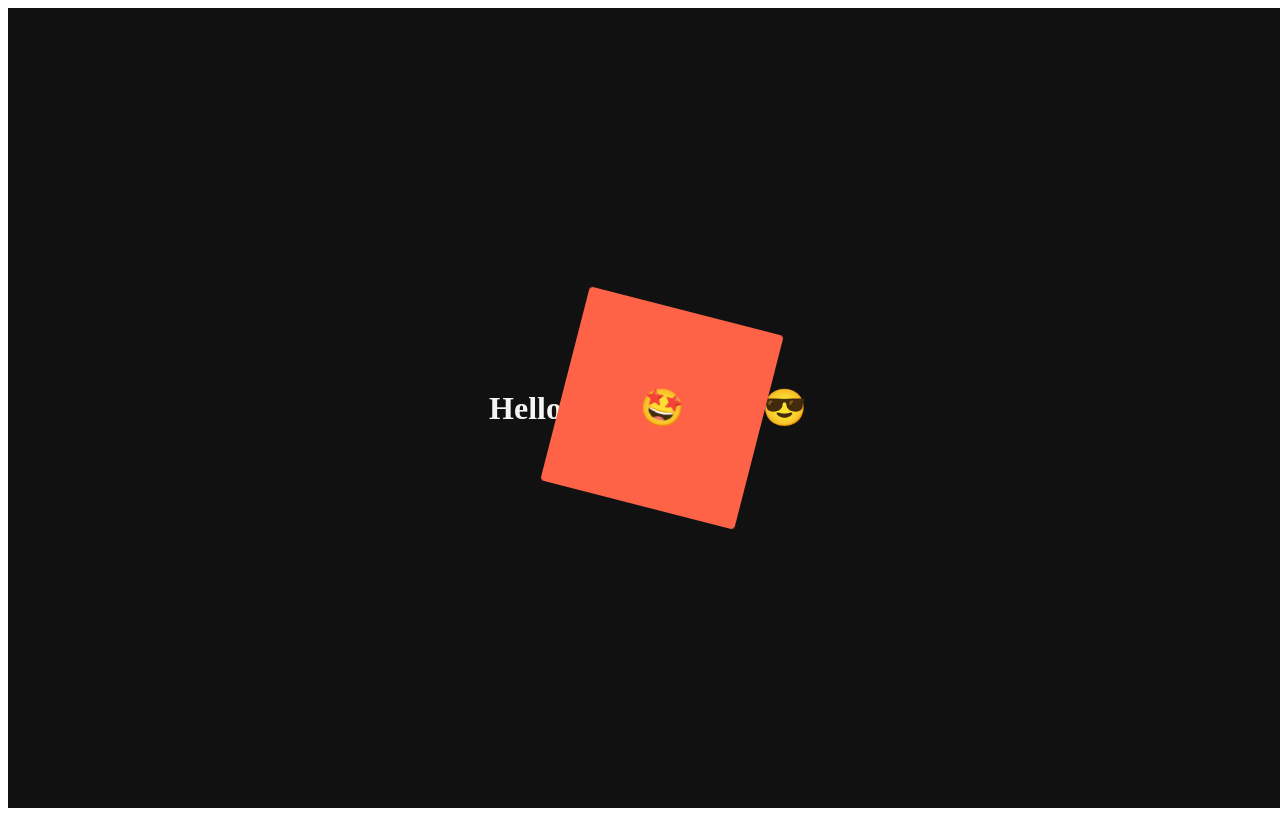
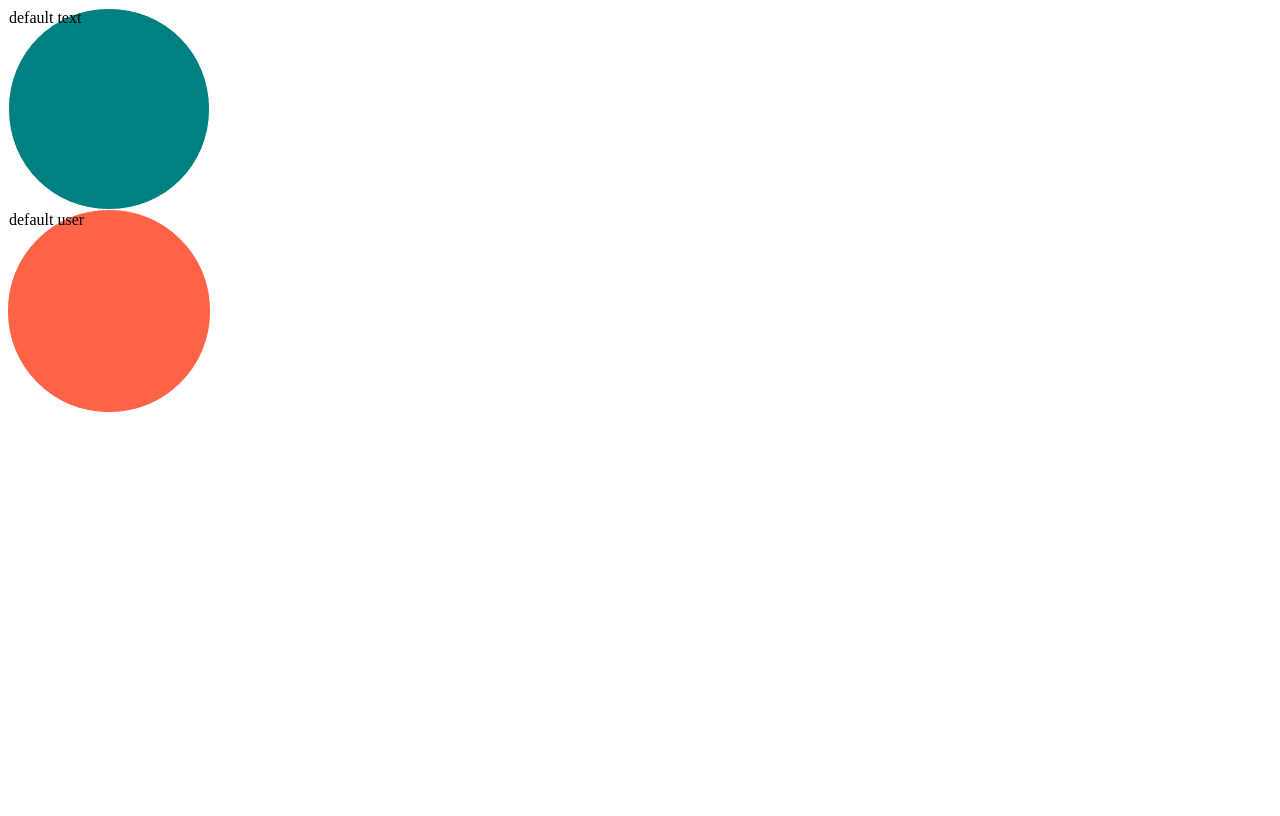
Before and after one commit to jshwang27/react-masterclass, a React (Create React App) app: page / in a window 1280 px wide. Built offline with nearby package versions, Linux system fonts and the light colour scheme.

Commit message:
#0.8 react module install

```diff
--- a/package.json
+++ b/package.json
@@ -13,6 +13,7 @@
     "react": "^17.0.2",
     "react-dom": "^17.0.2",
     "react-scripts": "5.0.0",
+    "styled-components": "^5.3.3",
     "typescript": "^4.5.5",
     "web-vitals": "^2.1.4"
   },
--- a/src/App.tsx
+++ b/src/App.tsx
@@ -1,76 +1,11 @@
-import styled, { keyframes } from "styled-components";
-
-/* 넘어온 테마 속성에 접근이 가능. */
-const Title = styled.h1`
-  color: ${(props) => props.theme.textColor};
-`;
-
-const Wrapper = styled.div`
-  display: flex;
-  height: 100vh;
-  width: 100vw;
-  justify-content: center;
-  align-items: center;
-  background-color: ${(props) => props.theme.backgroundColor};
-`;
-
-// keyframe 을 import 하여 사용
-const lotateAnimation = keyframes`
-  0% {
-    transform:rotate(0deg);
-    border-radius:0px;
-  }
-  50% {
-    transform:rotate(360deg);
-    border-radius:100px;
-  }
-  100% {
-    transform:rotate(0deg);
-    border-radius:0px;
-  }
-`;
-
-const Emoji = styled.span`
-  font-size: 36px;
-`;
-
-const Box = styled.div`
-  height: 200px;
-  width: 200px;
-  background-color: tomato;
-  display: flex;
-  justify-content: center;
-  align-items: center;
-  animation: ${lotateAnimation} 1s linear infinite;
-  /* span {
-    // Box component 안의 span 태그를 지정. &를 사용하여 속성 추가 부여
-    // 태그에 의존한 방법.
-    font-size: 30px;
-    &:hover {
-      font-size: 50px;
-    }
-    &:active {
-      opacity: 0;
-    }
-  } */
-
-  // component 를 가져와 사용하는 방식.
-  ${Emoji} {
-    &:hover {
-      font-size: 70px;
-    }
-  }
-`;
+import Circle from "./Circle";
 
 function App() {
   return (
-    <Wrapper>
-      <Title>Hello</Title>
-      <Box>
-        <Emoji>🤩</Emoji>
-      </Box>
-      <Emoji>😎</Emoji>
-    </Wrapper>
+    <div>
+      <Circle borderColor="white" bgColor="teal" />
+      <Circle bgColor="tomato" text="default user" />
+    </div>
   );
 }
 
--- /dev/null
+++ b/src/Circle.tsx
@@ -0,0 +1,41 @@
+import styled from "styled-components";
+
+interface ContainerProps {
+  bgColor: string;
+  borderColor: string; //requierd
+}
+
+const Container = styled.div<ContainerProps>`
+  width: 200px;
+  height: 200px;
+  background-color: ${(props) => props.bgColor};
+  border-radius: 100px;
+  border: 1px solid ${(props) => props.borderColor}; // interface 에 있기 때문에 넣어 주어야 함
+`;
+
+interface CircleProps {
+  bgColor: string;
+  borderColor?: string; // 없어도 됨.
+  text?: string; // 기본값 설정 할 때
+}
+
+function Circle({ bgColor, borderColor, text = "default text" }: CircleProps) {
+  return (
+    <Container bgColor={bgColor} borderColor={borderColor ?? bgColor}>
+      {text}
+    </Container>
+  ); // borderColor에 기본값 설정
+}
+
+interface PlayerShape {
+  name: string;
+  age: number;
+}
+
+const sayHello = (playerObj: PlayerShape) =>
+  `Hello ${playerObj.name} you are ${playerObj.age} years old. `;
+
+sayHello({ name: "name", age: 12 });
+// sayHello({ name: "name2", age: 22, hello: "hello" });
+
+export default Circle;
--- a/src/index.tsx
+++ b/src/index.tsx
@@ -1,18 +1,10 @@
 import React from "react";
 import ReactDOM from "react-dom";
-import { ThemeProvider } from "styled-components";
 import App from "./App";
-
-// 테마(다크모드) 설정. 속성이 같아야 한다.
-const darkTheme = { textColor: "whiteSmoke", backgroundColor: "#111" };
-const lightTheme = { textColor: "#111", backgroundColor: "#whitesmoke" };
 
 ReactDOM.render(
   <React.StrictMode>
-    <ThemeProvider theme={darkTheme}>
-      {/* 테마 속성을 넘겨주는 부분 */}
-      <App />
-    </ThemeProvider>
+    <App />
   </React.StrictMode>,
   document.getElementById("root")
 );
```
Also changed, not shown: src/Selectors.tsx (added, +77 -0 lines), 2 other files (tests, documents, lock files or other folders).
